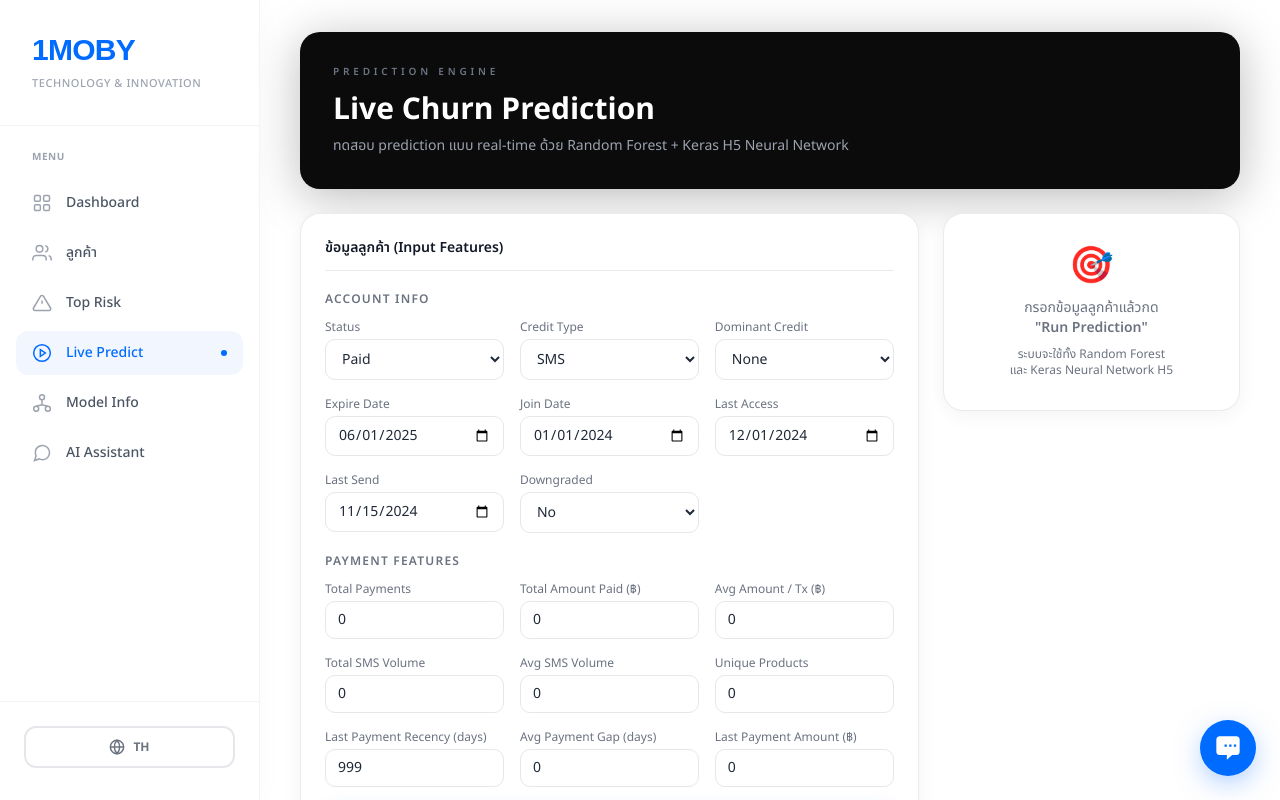
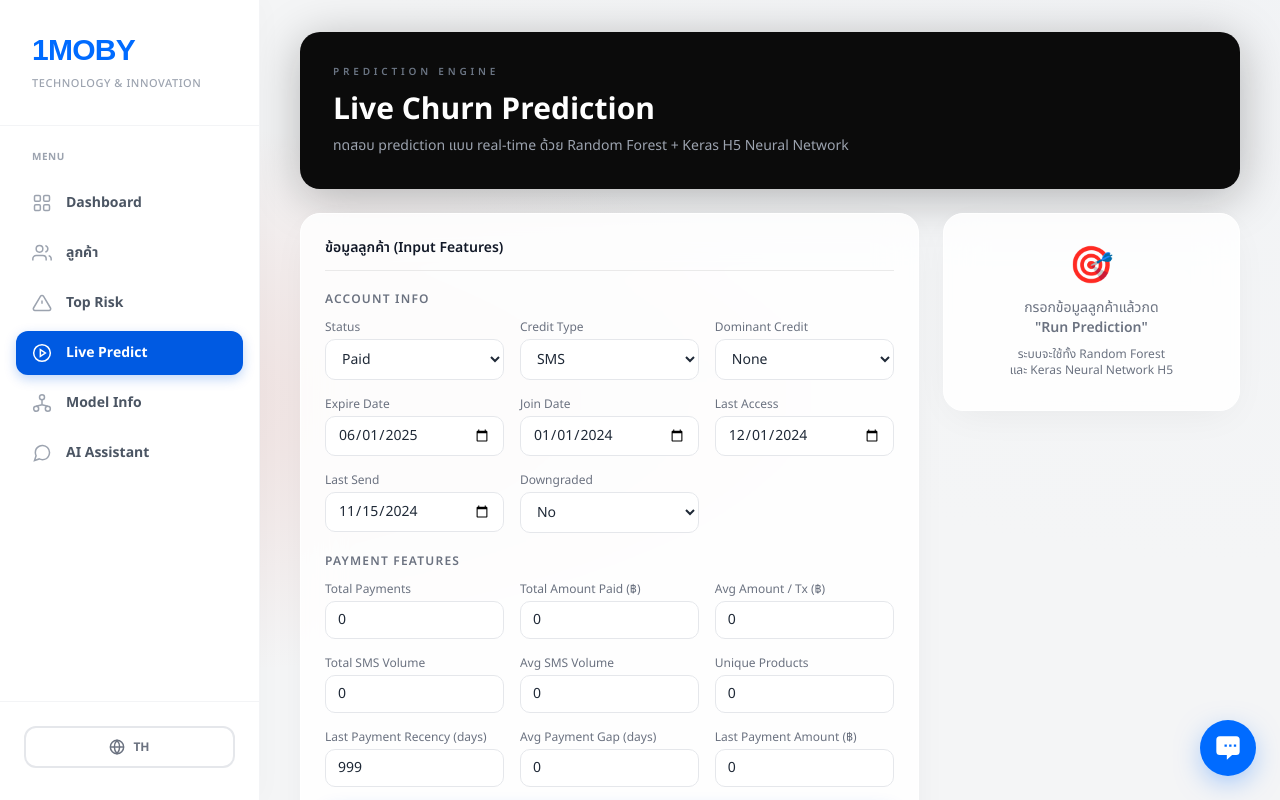
Before and after one commit to aphsx/demo-predict, a Next.js app in the folder dashboard/: page /predict in a window 1280 px wide. Built offline with nearby package versions, Linux system fonts and the light colour scheme.

Commit message:
feat: redesign dashboard cards, background and sidebar navigation to match 1Moby theme

```diff
--- a/dashboard/app/globals.css
+++ b/dashboard/app/globals.css
@@ -5,19 +5,23 @@
 /* ─── 1moby Design System ─── */
 :root {
   --sidebar-width: 260px;
-  --bg: #ffffff;
+  --bg: #f2f6fa;
   --panel: #ffffff;
-  --line: rgba(0, 0, 0, 0.08);
+  --line: rgba(0, 0, 0, 0.06);
   --text: #0b0b0b;
   --muted: #6b6b6b;
-  --accent: #006bff;
+  --accent: #005AE2;
   --accent-light: #e2ebf2;
   --navy: #0b0b0b;
 }
 
 body {
   @apply antialiased;
-  background: var(--bg);
+  background-color: #F4F5F6;
+  background-image:
+    radial-gradient(ellipse at 0% 50%, rgba(219, 150, 140, 0.25) 0%, transparent 50%),
+    radial-gradient(ellipse at 100% 0%, rgba(240, 242, 245, 0.6) 0%, transparent 50%);
+  background-attachment: fixed;
   color: var(--text);
   font-family: var(--font-sans), system-ui, sans-serif;
 }
@@ -47,10 +51,13 @@ html {
 }
 /* ─── Card ─── */
 .glass {
-  @apply bg-white;
+  background: rgba(255, 255, 255, 0.85);
+  backdrop-filter: blur(20px);
+  -webkit-backdrop-filter: blur(20px);
   border-radius: 20px;
-  border: 1px solid rgba(0,0,0,0.08);
-  box-shadow: 0 4px 20px rgba(0, 0, 0, 0.05);
+  border: 1px solid rgba(255, 255, 255, 1);
+  box-shadow: 0 10px 40px -10px rgba(0, 0, 0, 0.06);
+  transition: all 0.3s ease;
 }
 
 .glass-strong {
--- a/dashboard/app/page.tsx
+++ b/dashboard/app/page.tsx
@@ -49,17 +49,24 @@ interface StatCardProps {
   dot?: string;
 }
 
-function StatCard({ label, value, sub, accent = "#006bff", dot }: StatCardProps) {
+function StatCard({ label, value, sub, accent = "#005AE2", dot }: StatCardProps) {
   return (
-    <div className="glass metric-ring flex flex-col gap-2 p-6">
-      <div className="flex items-center gap-2">
-        {dot && <span className="h-2 w-2 rounded-full flex-shrink-0" style={{ background: dot }} />}
-        <p className="section-label">{label}</p>
+    <div className="flex flex-col gap-2 p-6 bg-white rounded-[16px] border border-gray-200 shadow-[0_2px_12px_rgba(0,0,0,0.04)] h-full justify-between transition-shadow hover:shadow-[0_8px_30px_rgba(0,0,0,0.08)]">
+      <div className="flex items-center gap-2 mb-1">
+        {dot && (
+          <span
+            className="h-2 w-2 rounded-full flex-shrink-0"
+            style={{ background: dot }}
+          />
+        )}
+        <p className="text-[11px] font-bold uppercase tracking-[0.15em] text-[#5A6B8A]">{label}</p>
       </div>
-      <p className="text-3xl font-semibold tracking-tight" style={{ color: accent }}>
-        {value}
-      </p>
-      {sub && <p className="text-xs text-gray-500 leading-5">{sub}</p>}
+      <div>
+        <p className="text-[32px] font-bold tracking-tight text-gray-900 leading-none">
+          {value}
+        </p>
+        {sub && <p className="mt-3 text-xs font-medium text-gray-500">{sub}</p>}
+      </div>
     </div>
   );
 }
@@ -103,29 +110,29 @@ export default async function DashboardPage() {
         label: "Total Customers",
         value: stats.total_customers.toLocaleString(),
         sub: `${compact.format(stats.total_customers)} profiles in scoring base`,
-        accent: "#0b0b0b",
-        dot: "#006bff",
+        accent: "#005AE2",
+        dot: "#005AE2", // 1Moby Blue
       },
       {
         label: "Churn Rate",
         value: formatPercent(stats.churn_rate),
         sub: `${stats.churned_customers.toLocaleString()} accounts predicted as churned`,
         accent: "#fc4c02",
-        dot: "#fc4c02",
+        dot: "#fc4c02", // 1Moby Orange/Red
       },
       {
         label: "Active Base",
         value: stats.active_customers.toLocaleString(),
         sub: "Customers still engaged in current cycle",
         accent: "#10B981",
-        dot: "#10B981",
+        dot: "#10B981", // Green
       },
       {
         label: "Model AUC",
         value: Number(stats.model_auc).toFixed(3),
         sub: stats.model_name,
-        accent: "#006bff",
-        dot: "#006bff",
+        accent: "#005AE2",
+        dot: "#005AE2",
       },
     ]
     : [];
@@ -204,11 +211,9 @@ export default async function DashboardPage() {
 
       {/* ── KPI Cards (Overlapping Banner) ── */}
       {stats && (
-        <section className="grid gap-4 md:grid-cols-2 2xl:grid-cols-4 relative z-30 mt-[-80px] px-2">
+        <section className="grid gap-4 md:grid-cols-2 2xl:grid-cols-4 relative z-30 mt-[-80px] px-2 sm:px-0">
           {kpiCards.map((card) => (
-            <div key={card.label} className="bg-white rounded-[20px] shadow-[0_12px_32px_-12px_rgba(0,0,0,0.1)] border border-gray-100/50">
-              <StatCard {...card} />
-            </div>
+            <StatCard key={card.label} {...card} />
           ))}
         </section>
       )}
@@ -219,31 +224,33 @@ export default async function DashboardPage() {
           {riskCards.map((card) => (
             <div
               key={card.label}
-              className="glass flex flex-col gap-4 p-6"
-              style={{ borderLeft: `4px solid ${card.barColor}` }}
+              className="flex flex-col gap-4 p-6 bg-white rounded-[16px] border border-gray-200 shadow-[0_2px_12px_rgba(0,0,0,0.04)]"
             >
               <div className="flex items-start justify-between gap-4">
                 <div>
-                  <p className="section-label">{card.label}</p>
-                  <p className="mt-2 text-4xl font-bold" style={{ color: card.textColor }}>
+                  <div className="flex flex-col gap-1 mb-2">
+                    <p className="text-[11px] font-bold uppercase tracking-[0.15em] text-[#5A6B8A]">{card.label}</p>
+                  </div>
+                  <p className="text-[32px] font-bold tracking-tight leading-none" style={{ color: card.textColor }}>
                     {card.value.toLocaleString()}
                   </p>
                 </div>
                 <span
-                  className="rounded-full px-2.5 py-1 text-[10px] font-semibold"
+                  className="rounded-full px-2.5 py-1 text-[10px] font-semibold tracking-wide"
                   style={{ background: card.bgColor, color: card.textColor, border: `1px solid ${card.borderColor}` }}
                 >
                   {card.range}
                 </span>
               </div>
-              {/* Mini progress bar */}
-              <div className="h-1.5 w-full rounded-full bg-gray-100 overflow-hidden">
+
+              {/* Minimal progress bar */}
+              <div className="h-1.5 w-full rounded-full bg-gray-100 overflow-hidden mt-1">
                 <div
-                  className="h-full rounded-full transition-all"
+                  className="h-full rounded-full"
                   style={{ width: `${card.pct.toFixed(1)}%`, background: card.barColor }}
                 />
               </div>
-              <p className="text-xs leading-5 text-gray-500">{card.description}</p>
+              <p className="text-[13px] font-medium text-gray-500 mt-1">{card.description}</p>
             </div>
           ))}
         </section>
--- a/dashboard/components/Sidebar.tsx
+++ b/dashboard/components/Sidebar.tsx
@@ -98,26 +98,21 @@ export default function Sidebar() {
               key={item.href}
               href={item.href}
               className={clsx(
-                "group flex items-center gap-3.5 rounded-xl px-4 py-3 text-sm font-medium transition-all duration-200",
+                "group flex items-center gap-3.5 rounded-xl px-4 py-3 text-sm font-bold transition-all duration-200",
                 active
-                  ? "text-[#006bff] bg-blue-50/80"
-                  : "text-gray-600 hover:text-[#006bff] hover:bg-gray-50"
+                  ? "text-white bg-[#005AE2] shadow-[0_4px_12px_rgba(0,90,226,0.25)]"
+                  : "text-gray-600 hover:text-[#005AE2] hover:bg-gray-50"
               )}
             >
               <span
                 className={clsx(
                   "flex h-5 w-5 items-center justify-center transition-colors",
-                  active ? "text-[#006bff]" : "text-gray-400 group-hover:text-[#006bff]"
+                  active ? "text-white flex-shrink-0" : "text-gray-400 flex-shrink-0 group-hover:text-[#005AE2]"
                 )}
               >
                 {item.icon}
               </span>
               <span className="flex-1">{item.label}</span>
-              {active && (
-                <span
-                  className="h-1.5 w-1.5 rounded-full bg-[#006bff]"
-                />
-              )}
             </Link>
           );
         })}
```
